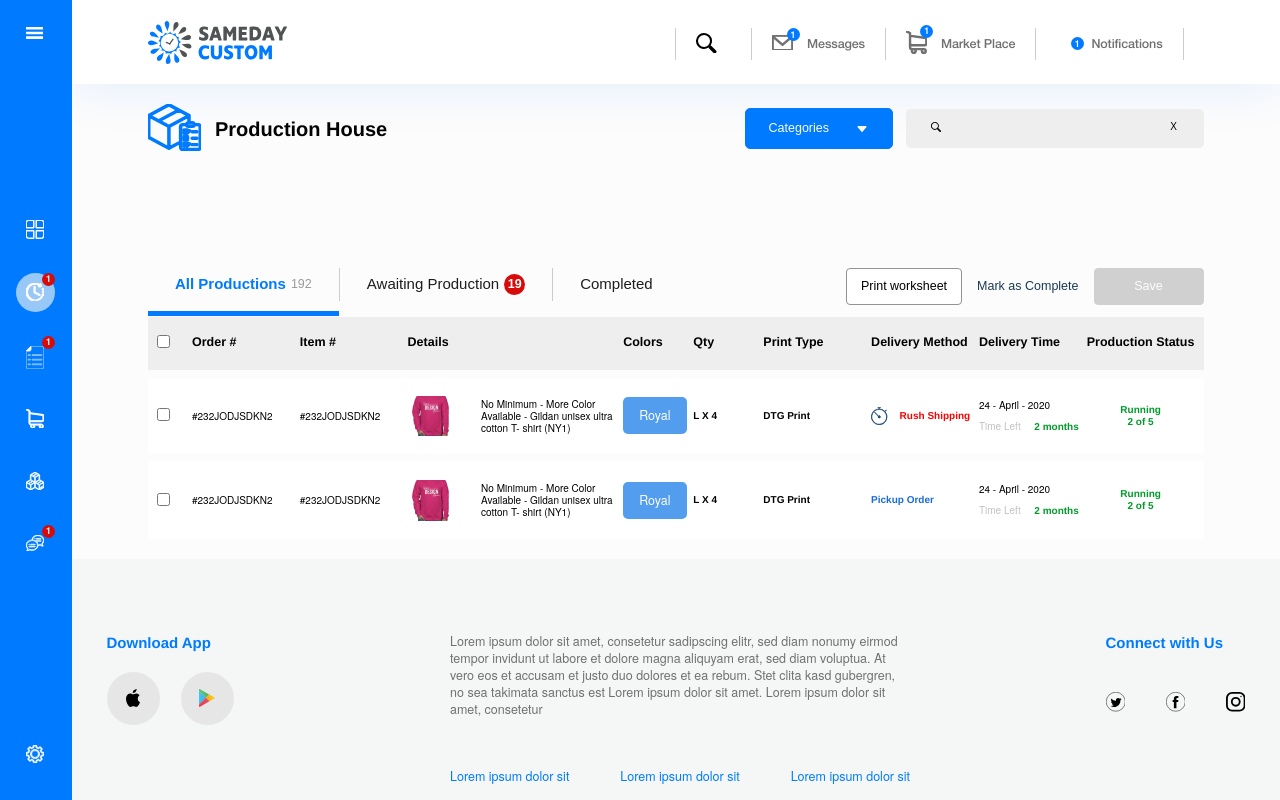
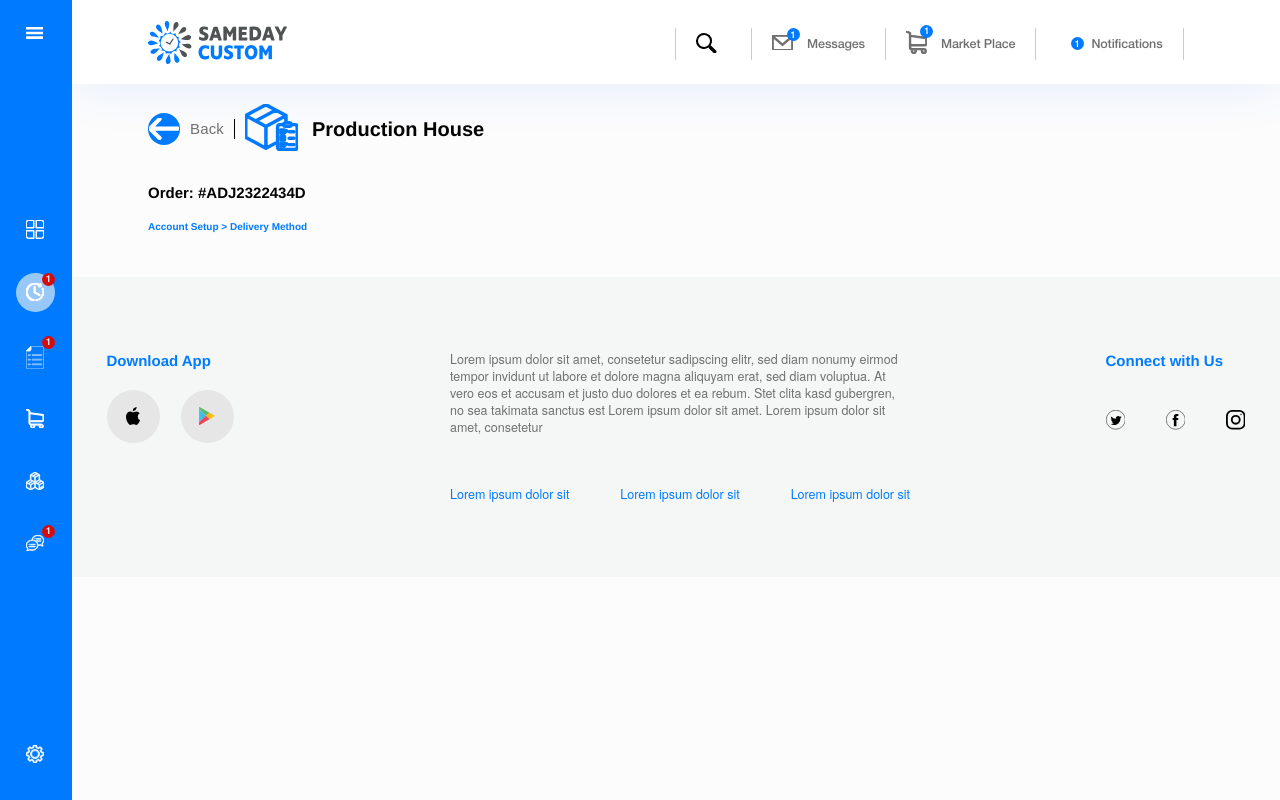
Before and after one commit to tehlordvortex/samedaycustom-interview, a React (Create React App) app: page /operations/production-house/item in a window 1280 px wide. Built offline with nearby package versions, Linux system fonts and the light colour scheme.

Commit message:
add ProductionItem route

```diff
--- a/src/App.js
+++ b/src/App.js
@@ -11,6 +11,7 @@ import {
 import { ColorPalette } from "./utils/colors";
 import { ProductionHouse } from "./routes/Operations/ProductionHouse";
 import { Footer } from "./components/Footer";
+import { ProductionItem } from "./routes/Operations/ProductionItem";
 
 const Wrapper = styled.div`
   height: 100vh;
@@ -46,6 +47,11 @@ function App() {
               <Route
                 path="/operations/production-house"
                 component={ProductionHouse}
+                exact
+              />
+              <Route
+                path="/operations/production-house/item"
+                component={ProductionItem}
               />
               <Route
                 render={() => <Redirect to="/operations/production-house" />}
--- /dev/null
+++ b/src/routes/Operations/ProductionItem.js
@@ -0,0 +1,37 @@
+import React from "react";
+import { TopPanel } from "../../components/TopPanel";
+import { ReactComponent as ProductIcon } from "../../icons/product.svg";
+import styled from "styled-components";
+import { ColorPalette } from "../../utils/colors";
+
+const OrderID = styled.h5`
+  margin-top: 3.05rem;
+  margin-bottom: 1.75rem;
+  font-weight: bold;
+  font-size: 1.5rem;
+  line-height: 1.23;
+  color: ${ColorPalette.black};
+`;
+
+const Breadcrumbs = styled.h6`
+  font-weight: bold;
+  font-size: 1rem;
+  line-height: 1.35;
+  letter-spacing: 0;
+  color: ${ColorPalette.topPanelIcon};
+  margin-bottom: 2.3rem;
+`;
+
+export const ProductionItem = () => {
+  return (
+    <React.Fragment>
+      <TopPanel
+        icon={<ProductIcon />}
+        title="Production House"
+        showBackButton
+      />
+      <OrderID>Order: #ADJ2322434D</OrderID>
+      <Breadcrumbs>Account Setup > Delivery Method</Breadcrumbs>
+    </React.Fragment>
+  );
+};
```
